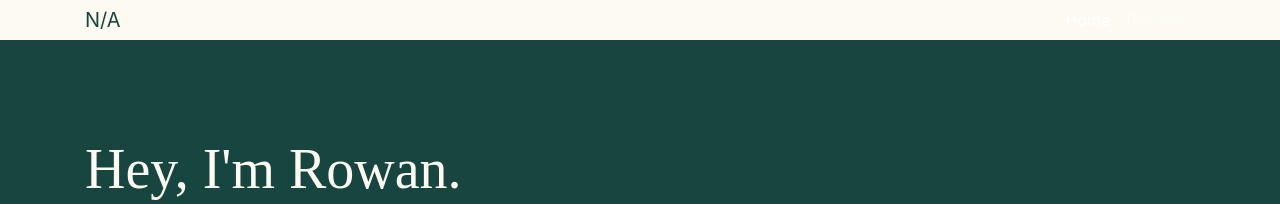
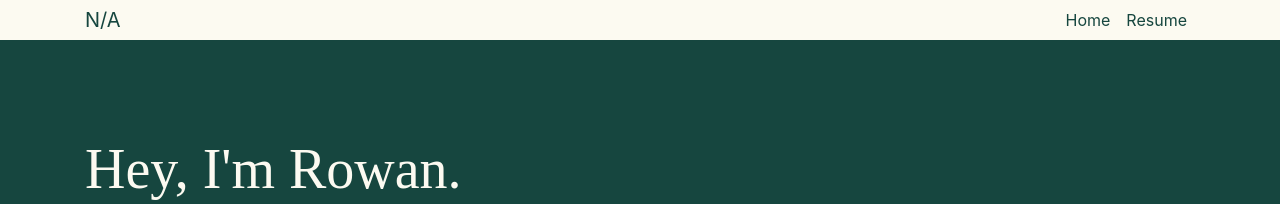
Before and after one commit to stagrunner/rowanjwilson, a Jekyll site: the page built from index.html, in a window 1280 px wide. Shown: the top 204 px of the page. Built offline with Jekyll 4.4.1, drawn with Linux system fonts in a browser that asks for light colours; some web fonts are replaced.

Commit message:
Update navigation.html

```diff
--- a/_includes/navigation.html
+++ b/_includes/navigation.html
@@ -1,5 +1,5 @@
 <!-- Navigation -->
-<nav class="navbar navbar-expand-lg navbar-dark" style="color:#123832">
+<nav class="navbar navbar-expand-lg" style="color:#123832">
   <div class="container">
     <a class="navbar-brand js-scroll-trigger" href="{{ site.baseurl }}/"
       >N/A</a
```
